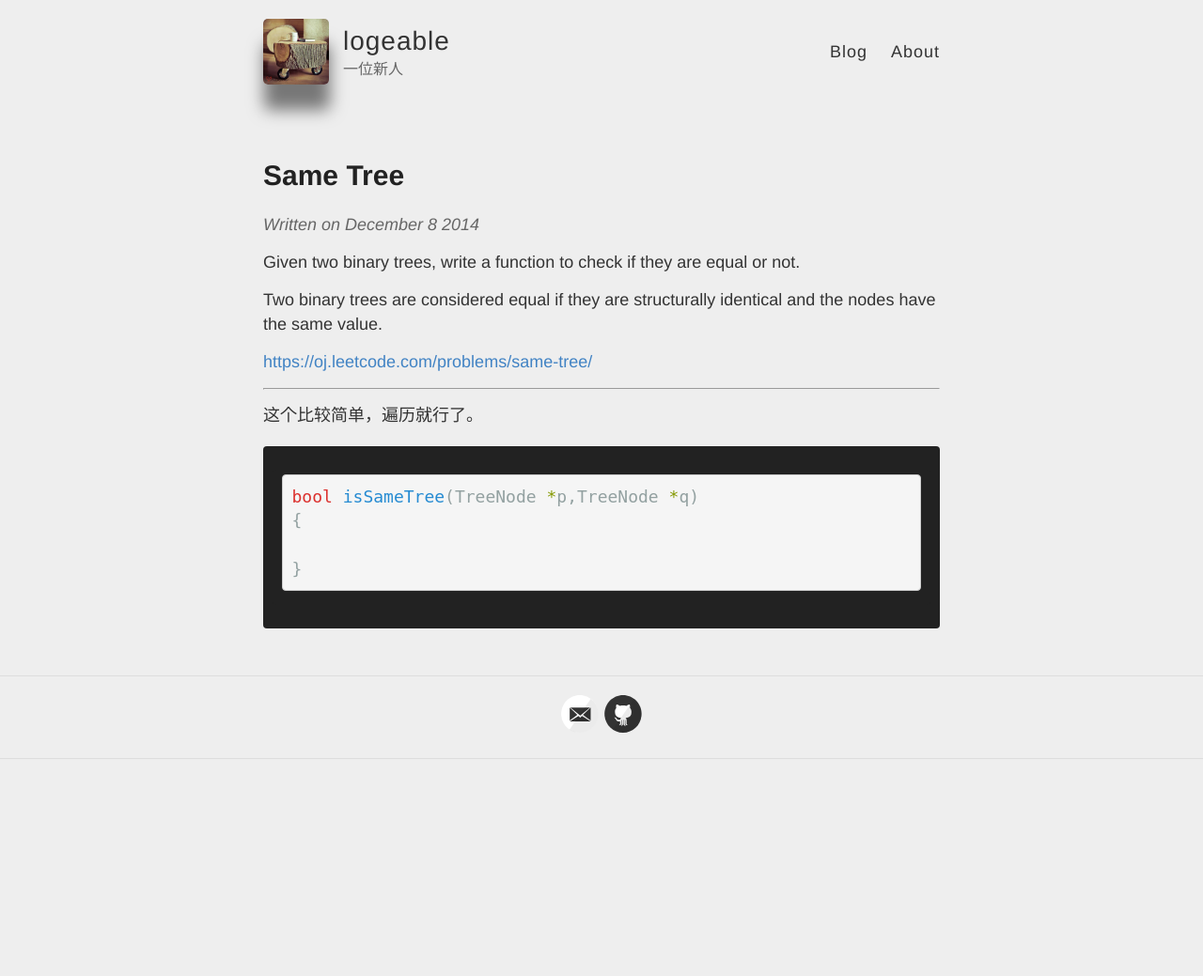
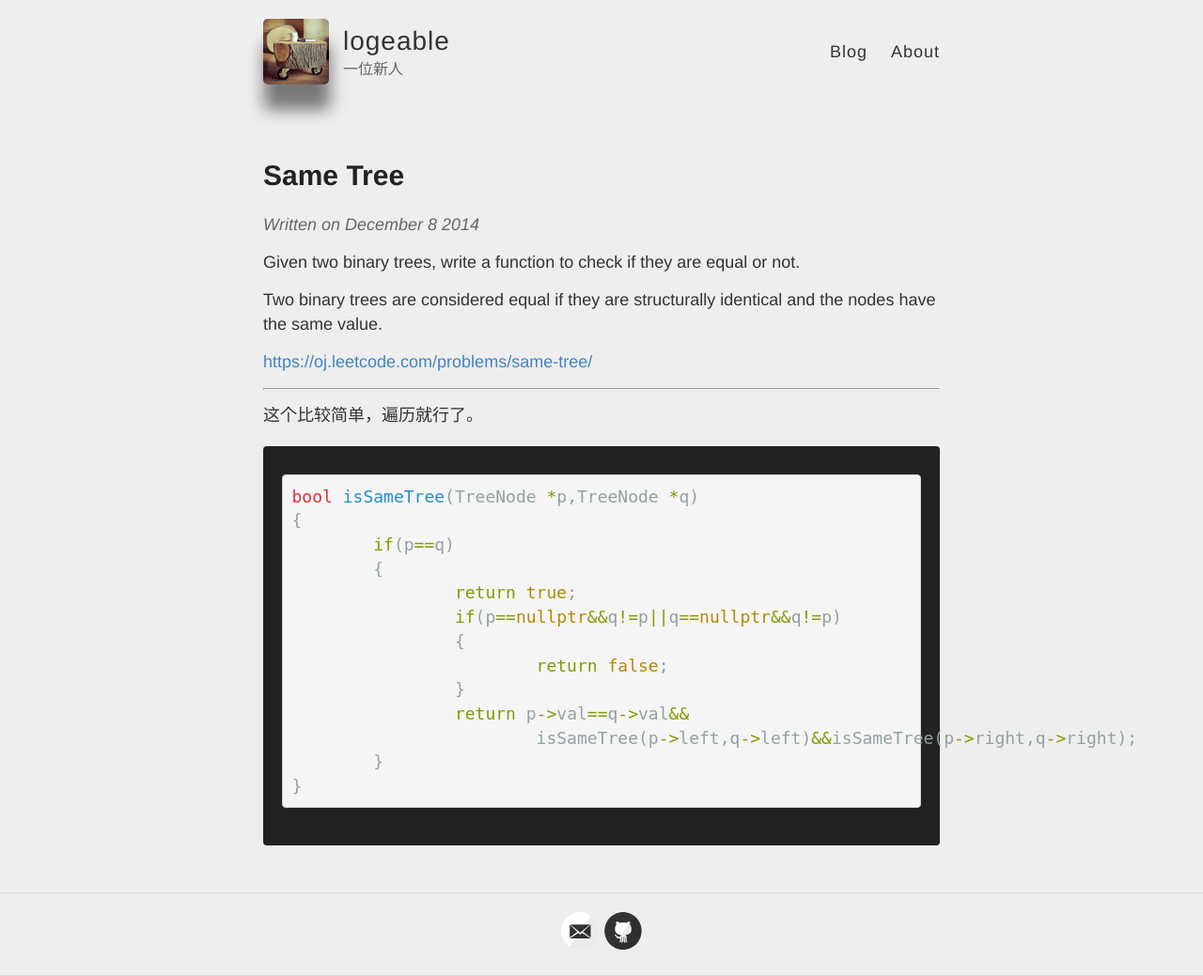
Before and after one commit to logeable/logeable.github.io, a Jekyll site: the page built from _posts/2014-12-8-Same Tree.md, in a window 1280 px wide. Shown: the whole page at 94% size. Built offline with Jekyll 4.4.1, drawn with Linux system fonts in a browser that asks for light colours; Markdown is read by kramdown in place of the engine named in the settings; before the commit the page ends 900 px from its top, so only the background shows below that.

Commit message:
Update 2014-12-8-Same Tree.md

````diff
--- a/_posts/2014-12-8-Same Tree.md
+++ b/_posts/2014-12-8-Same Tree.md
@@ -19,6 +19,15 @@ Two binary trees are considered equal if they are structurally identical and the
 ```c++
 bool isSameTree(TreeNode *p,TreeNode *q)
 {
-
+	if(p==q)
+	{
+		return true;
+		if(p==nullptr&&q!=p||q==nullptr&&q!=p)
+		{
+			return false;
+		}
+		return p->val==q->val&&
+			isSameTree(p->left,q->left)&&isSameTree(p->right,q->right);
+	}
 }
 ```
````
